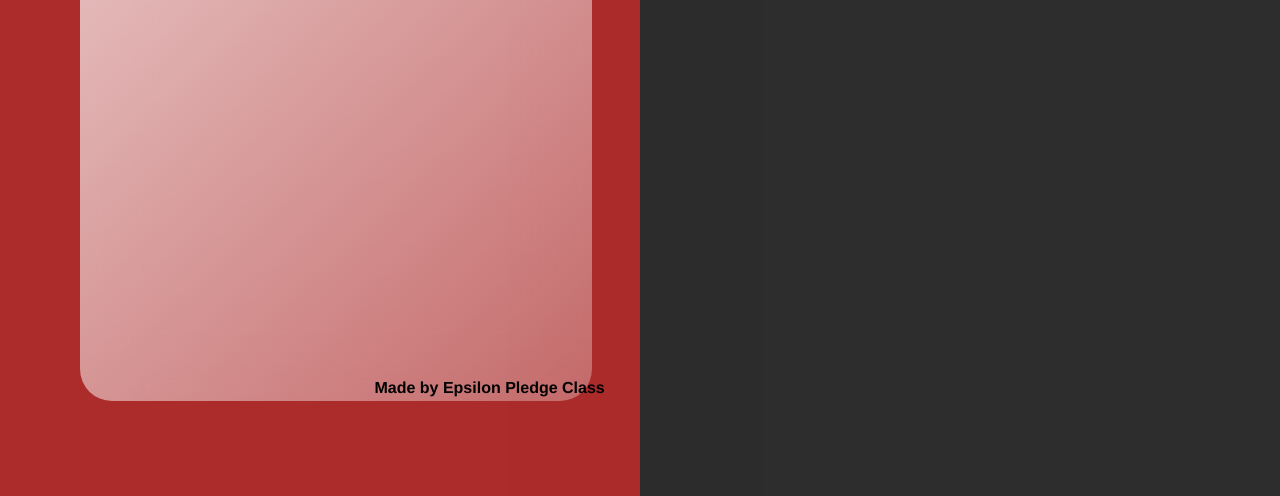
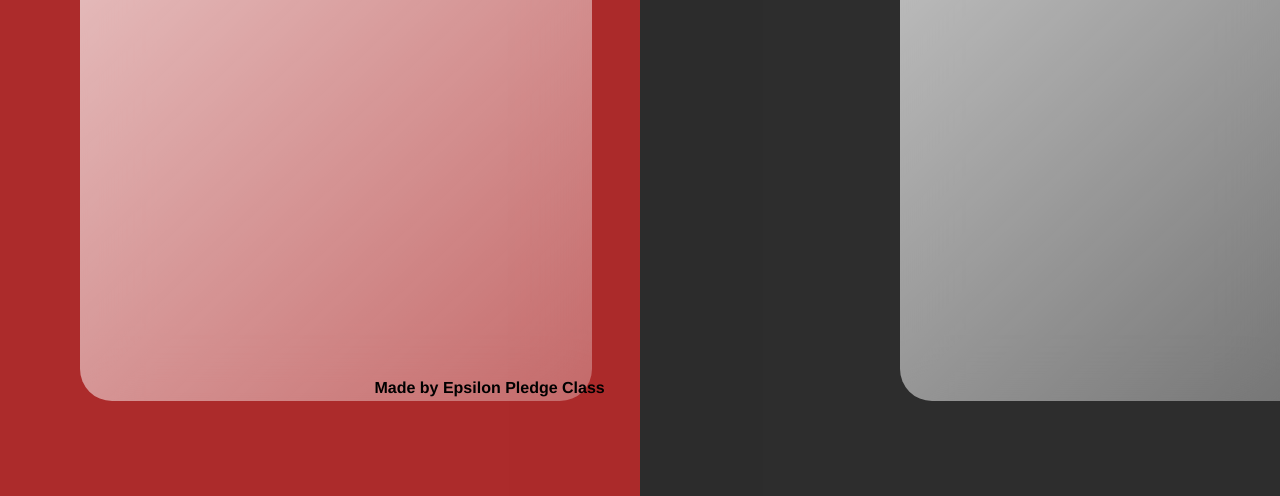
Before and after one commit to Akshin0906/Plan-iTT, a plain HTML site: page index.html in a window 1280 px wide. Shown: the part 304-800 px from the top of the page. Drawn offline with Linux system fonts and the light colour scheme.

Commit message:
Add files via upload

```diff
--- a/index.html
+++ b/index.html
@@ -18,6 +18,9 @@
             <h2>Pledge Meeting</h2>
             <h3>Made by Epsilon Pledge Class</h3>
         </div>
+        <div class="glass right">
+            <h4>Active Events:</h4>
+        </div>
     </div>
   </body>
 </html>
--- a/style.css
+++ b/style.css
@@ -9,10 +9,11 @@
   --speed: 1000ms;
 }
 
-  html, body {
-    padding:0;
-    margin:0;
-    font-family: 'Franklin Gothic Medium', 'Arial Narrow', Arial, sans-serif;
+html,
+body {
+  padding: 0;
+  margin: 0;
+  font-family: "Franklin Gothic Medium", "Arial Narrow", Arial, sans-serif;
   width: 100%;
   height: 100%;
   overflow-x: hidden;
@@ -83,8 +84,26 @@
   backdrop-filter: blur(2rem);
   display: flex;
   position: fixed;
-    left:80px;
-    top:225px;
+  left: 80px;
+  top: 225px;
+}
+
+.glass.right {
+  background: white;
+  min-height: 60vh;
+  width: 40%;
+  background: linear-gradient(
+    to right bottom,
+    rgba(255, 255, 255, 0.7),
+    rgba(255, 255, 255, 0.3)
+  );
+  border-radius: 2rem;
+  z-index: 2;
+  backdrop-filter: blur(2rem);
+  display: flex;
+  position: fixed;
+  left: 900px;
+  top: 225px;
 }
 
 .split.left .button:hover {
@@ -112,12 +131,12 @@
 }
 
 .split.left {
-    left:0;
+  left: 0;
   background-size: cover;
 }
 
 .split.left:before {
-    position:absolute;
+  position: absolute;
   content: "";
   width: 100%;
   height: 100%;
@@ -125,19 +144,22 @@
 }
 
 .split.right {
-    right:0;
+  right: 0;
   background-size: cover;
 }
 
 .split.right:before {
-    position:absolute;
+  position: absolute;
   content: "";
   width: 100%;
   height: 100%;
   background: var(--right-bg-color);
 }
 
-  .split.left, .split.right, .split.right:before, .split.left:before {
+.split.left,
+.split.right,
+.split.right:before,
+.split.left:before {
   transition: var(--speed) all ease-in-out;
 }
 
@@ -153,7 +175,6 @@
   z-index: 2;
 }
 
-
 .hover-right .right {
   width: var(--hover-width);
 }
@@ -166,7 +187,7 @@
   z-index: 2;
 }
 
-  @media(max-width: 800px) {
+@media (max-width: 800px) {
   h1 {
     font-size: 2rem;
   }
@@ -176,7 +197,7 @@
   }
 }
 
-  @media(max-height: 700px) {
+@media (max-height: 700px) {
   .button {
     top: 70%;
   }
```
Lines whose indentation alone changed are shown as unchanged.
